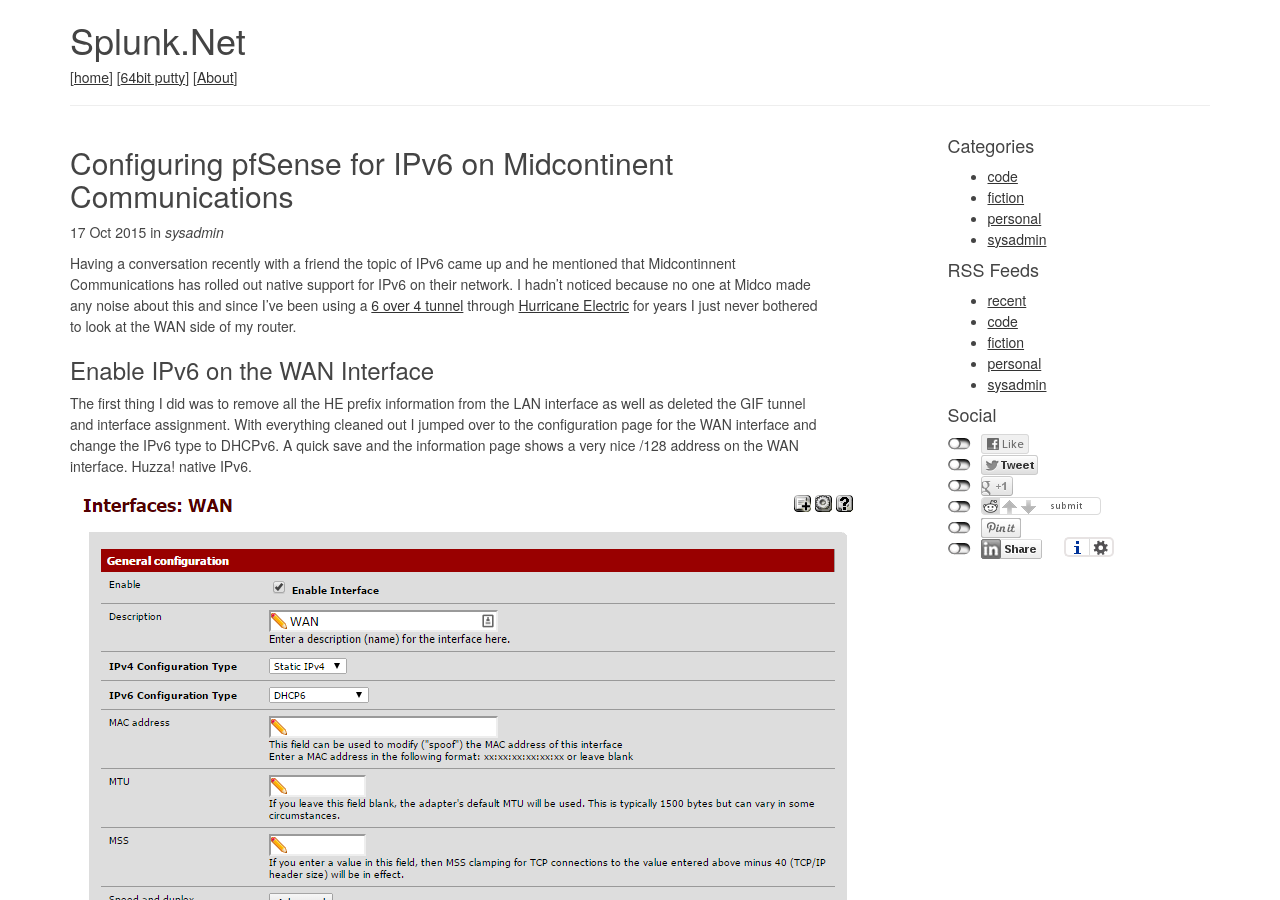
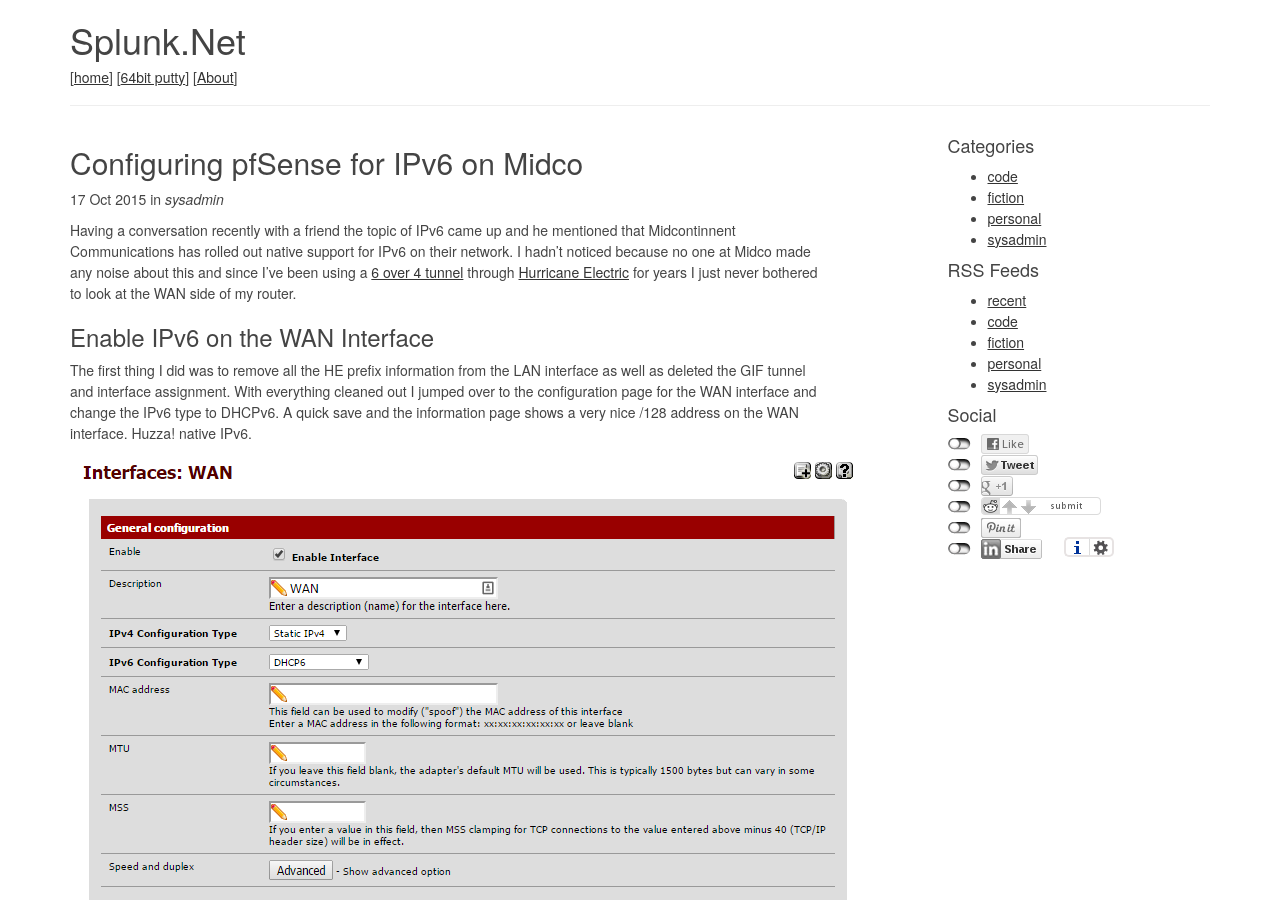
Before and after one commit to taddev/taddev.github.io, a Jekyll site: the page built from _posts/2015-10-17-midco-pfsense-ipv6.md, in a window 1280 px wide and 900 px high. Built offline with Jekyll 4.4.1, drawn with Linux system fonts in a browser that asks for light colours; comment, search, counter and statistics services are not loaded; part of the change alters nothing that is shown.

```diff
--- a/_layouts/default.html
+++ b/_layouts/default.html
@@ -9,8 +9,8 @@
   ================================================== -->
 	<meta charset="utf-8">
     <title>{{ page.title }}</title>
-	<meta name="description" content="">
-	<meta name="author" content="">
+    {% if page.description %}<meta name="description" content="{{ page.description }}">{% endif %}
+	<meta name="author" content="Tad DeVries">
 
 	<!-- CSS
   ================================================== -->
--- a/_posts/2015-10-17-midco-pfsense-ipv6.md
+++ b/_posts/2015-10-17-midco-pfsense-ipv6.md
@@ -1,7 +1,8 @@
 ---
 layout: post
-title:  "Configuring pfSense for IPv6 on Midcontinent Communications"
+title: Configuring pfSense for IPv6 on Midco
 categories: sysadmin
+description: A guide to configuring native IPv6 on Midcontinent Communications using a pfSense router and firewall.
 ---
 Having a conversation recently with a friend the topic of IPv6 came up and he mentioned that Midcontinnent Communications has rolled out native support for IPv6 on their network. I hadn't noticed because no one at Midco made any noise about this and since I've been using a [6 over 4 tunnel](https://tunnelbroker.net) through [Hurricane Electric](https://he.net) for years I just never bothered to look at the WAN side of my router.<!-- more -->
 
```
